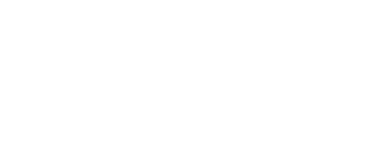
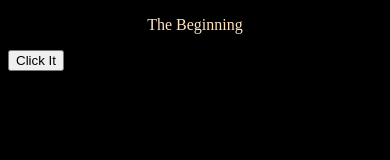
Before and after one commit to mvv1790/js_game_project, a plain HTML site: page index.html in a window 390 px wide. Drawn offline with Linux system fonts and the light colour scheme.

Commit message:
Added js script responsive file

```diff
--- a/assets/css/style.css
+++ b/assets/css/style.css
@@ -0,0 +1,7 @@
+.screen1 {
+    text-align: center;
+    color: bisque;
+}
+.page_color {
+    background-color: black;
+}
--- a/assets/js/script.js
+++ b/assets/js/script.js
@@ -0,0 +1,3 @@
+function myFunction() {
+    alert('Hello!')
+};
--- a/index.html
+++ b/index.html
@@ -5,8 +5,11 @@
     <meta http-equiv="X-UA-Compatible" content="IE=edge">
     <meta name="viewport" content="width=device-width, initial-scale=1.0">
     <title>Document</title>
+    <link rel="stylesheet" href="assets/css/style.css">
 </head>
-<body>
-
+<body class="page_color">
+    <p class="screen1">The Beginning</p>
+    <button onclick="setTimeout(myFunction, 1000)">Click It</button>
+    <script src="assets/js/script.js"></script>
 </body>
 </html>
```
